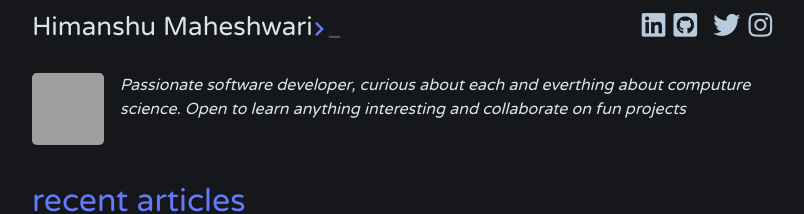
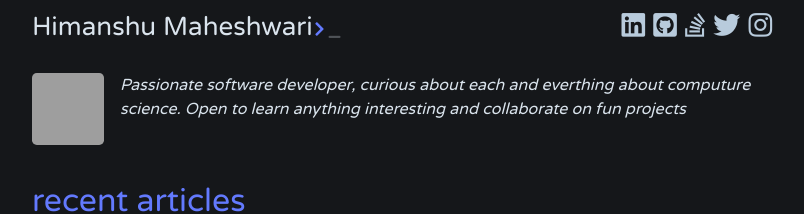
Before and after one commit to himanshuMaheshwari2311/himanshuMaheshwari2311.github.io, a Jekyll site: the page built from index.html, in a window 1280 px wide. Shown: the top 214 px of the page, without its empty margins (238-1042 px from the left). Built offline with Jekyll 4.4.1, drawn with Linux system fonts in a browser that asks for light colours; the list of posts is cut into pages by our own code; grey boxes are pictures that could not be loaded.

Commit message:
Correcting icon name

```diff
--- a/_config.yml
+++ b/_config.yml
@@ -27,7 +27,7 @@ dash:
       icon: github-square
       color: yellow
     - url: https://stackoverflow.com/users/5204691/stark?tab=profile
-      icon: stackoverflow
+      icon: stack-overflow
       color: orange
     - url: https://twitter.com/tnf_stark
       icon: twitter
```
